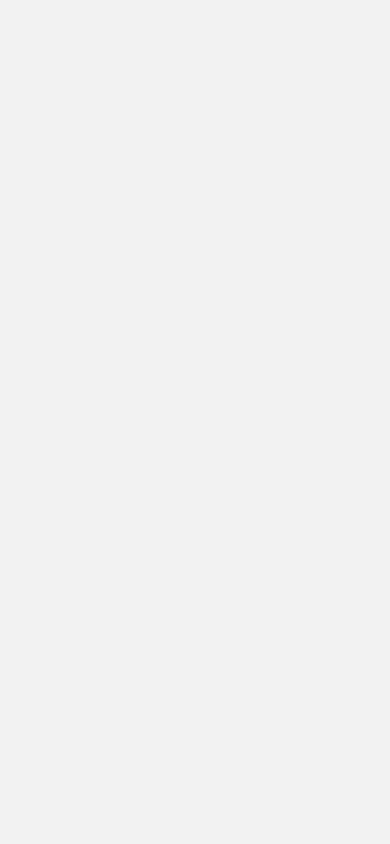
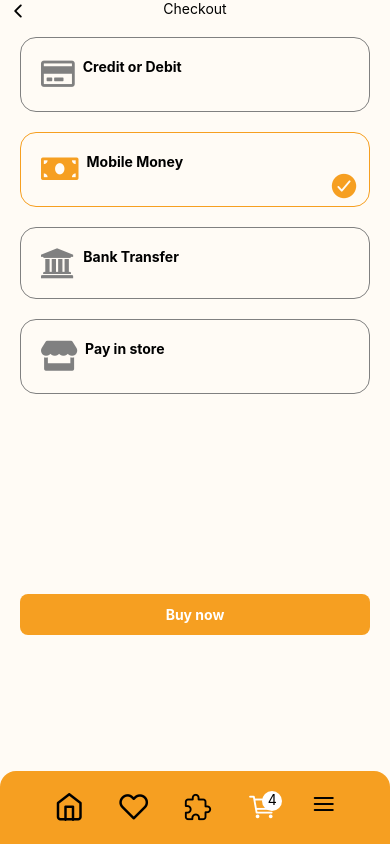
Before and after one commit to Bashamega/ecommerce-mobile, a React Native app: screen /cart in a window 390 px wide. Built offline with nearby package versions, Linux system fonts and the light colour scheme.

Commit message:
Checkout screen 🔥

```diff
--- a/app/screens/cart.tsx
+++ b/app/screens/cart.tsx
@@ -1,9 +1,38 @@
-import { View } from "react-native";
-
-export function Cart(){
-    return(
-        <View>
-
-        </View>
+import { Menu } from "../components/Menu";
+import { Nav } from "../components/Nav";
+import { Div, Icon, P} from "../components/TailwindComponents";
+import { useSafeAreaInsets } from "react-native-safe-area-context";
+import { Button } from "../components/Btn";
+import { FontAwesome5, FontAwesome } from '@expo/vector-icons';
+export function Cart({ navigation }: { navigation: any }) {
+    const insets = useSafeAreaInsets();
+    return (
+        <Div className="relative h-full w-screen bg-[#FFFBF5]" style={{
+            paddingTop: insets.top,
+            paddingBottom: insets.bottom,
+        }}>
+                <Nav text="Checkout" navigation={navigation} />
+                <Div className="p-5">
+                    <Div className=" flex-row mb-5  p-5 border border-[grey] rounded-2xl">
+                        <FontAwesome5 name="credit-card" size={30} color="grey" />
+                        <P className=" font-bold ml-2">Credit or Debit</P>
+                    </Div>
+                    <Div className=" flex-row mb-5  p-5 border border-[#F69F21] rounded-2xl">
+                        <FontAwesome5 name="money-bill" size={30} color="#F69F21" />
+                        <P className=" font-bold ml-2">Mobile Money</P>
+                        <Icon name="checkmark-circle" size={30} className=" absolute right-[10px] top-[50%]" color="#F69F21"/>
+                    </Div>
+                    <Div className=" flex-row mb-5  p-5 border border-[grey] rounded-2xl">
+                        <FontAwesome name="bank" size={30} color="grey" />
+                        <P className=" font-bold ml-2">Bank Transfer</P>
+                    </Div>
+                    <Div className=" flex-row mb-[200px]  p-5 border border-[grey] rounded-2xl">
+                        <FontAwesome5 name="store" size={30} color="grey" />
+                        <P className=" font-bold ml-2">Pay in store</P>
+                    </Div>
+                    <Button title="Buy now" onPress={()=>{navigation?.navigate("check")}}/>
+                </Div>
+            <Menu navigation={navigation} active={4} />
+        </Div>
     )
 }
```
